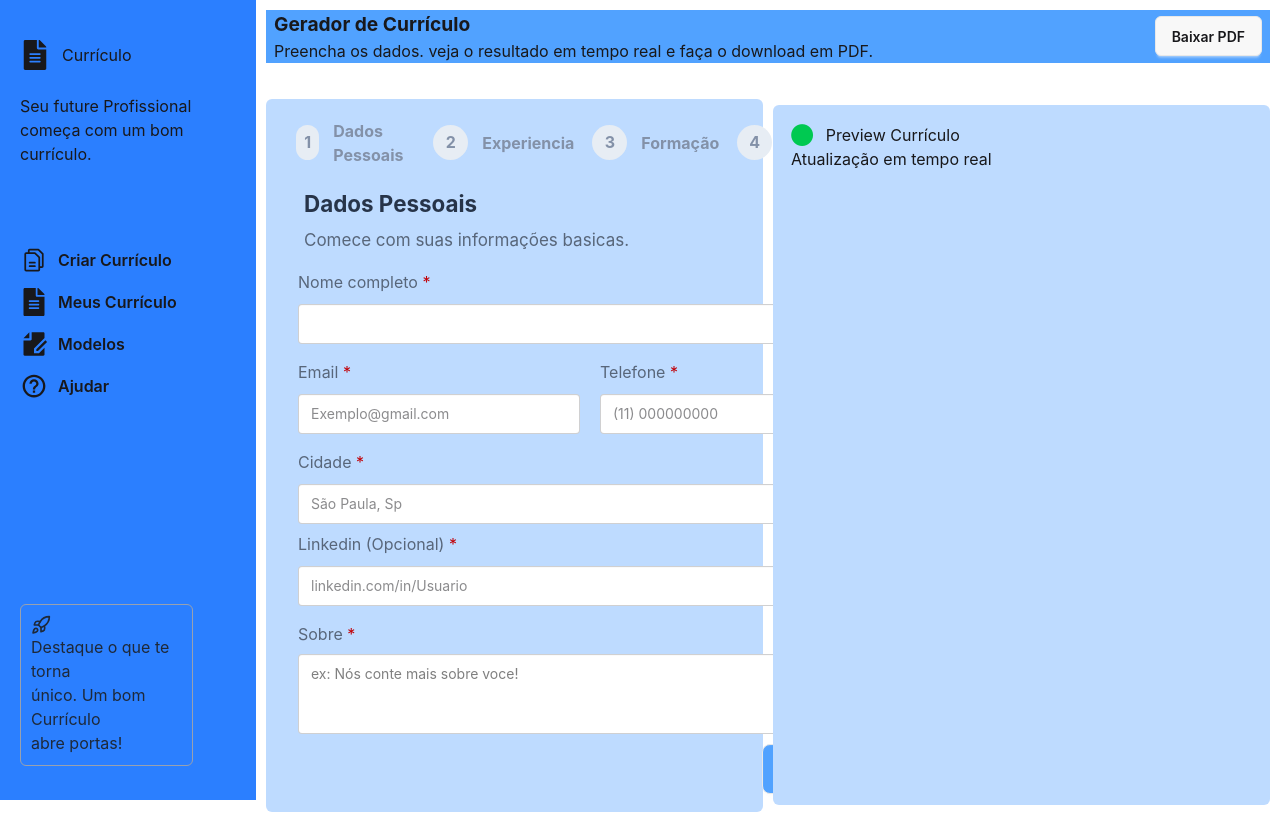
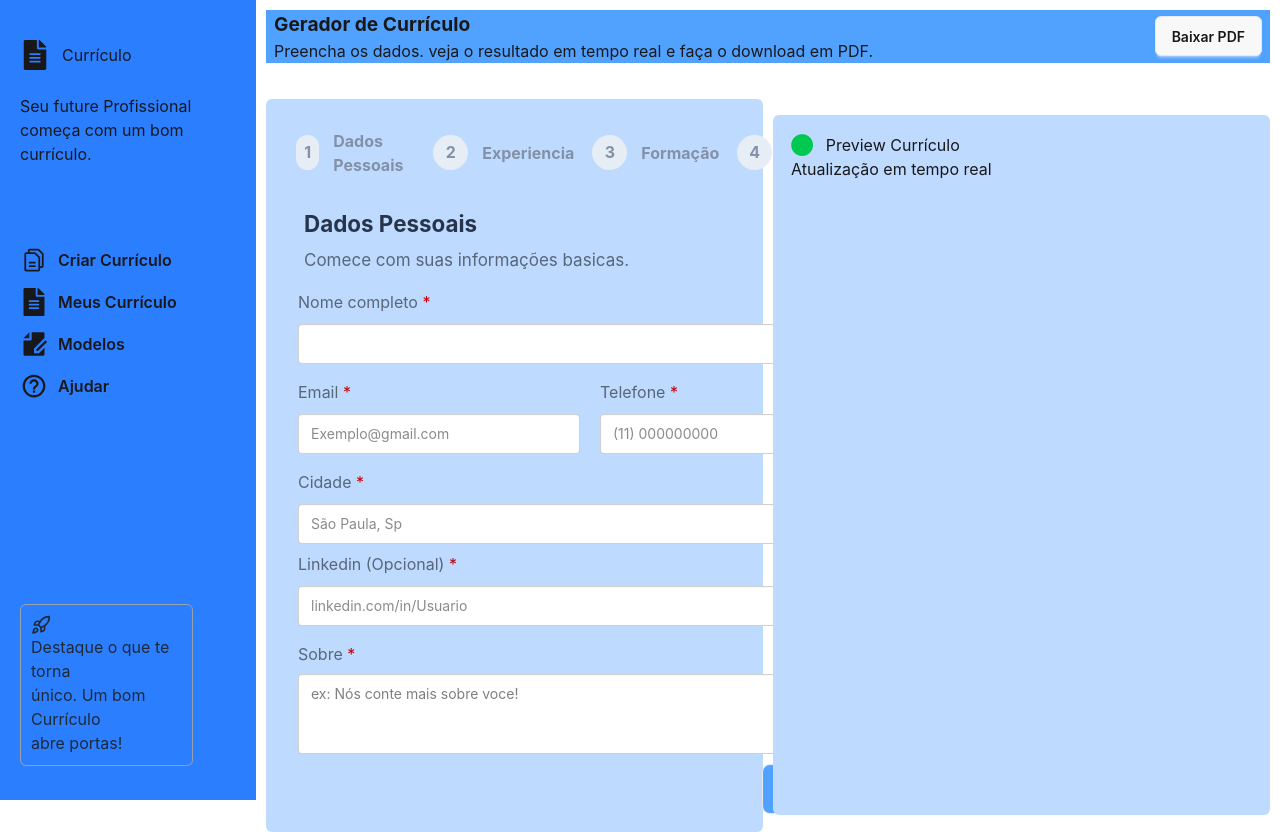
Before and after one commit to ItaloDev-Marcelo/Curriculo_Pro2, a React (Vite) app: page / in a window 1280 px wide. Built offline with nearby package versions, Linux system fonts and the light colour scheme.

Commit message:
style: adicionando padding

```diff
--- a/src/components/RowSteps.tsx
+++ b/src/components/RowSteps.tsx
@@ -3,7 +3,7 @@ import { stepsData } from "../consts/steps"
 export const RowSteps = ({step}:{step: number}) => {
 
   return (
-  <ul className=" w-[60%] xl:w-full flex flex-row">
+  <ul className=" w-[60%]  py-2.5 xl:w-full flex flex-row">
   {
     stepsData.map((item,index) => (
          <li key={index} className="flex  flex-row items-center pr-4.5 xl:pr-4.5" >
```
